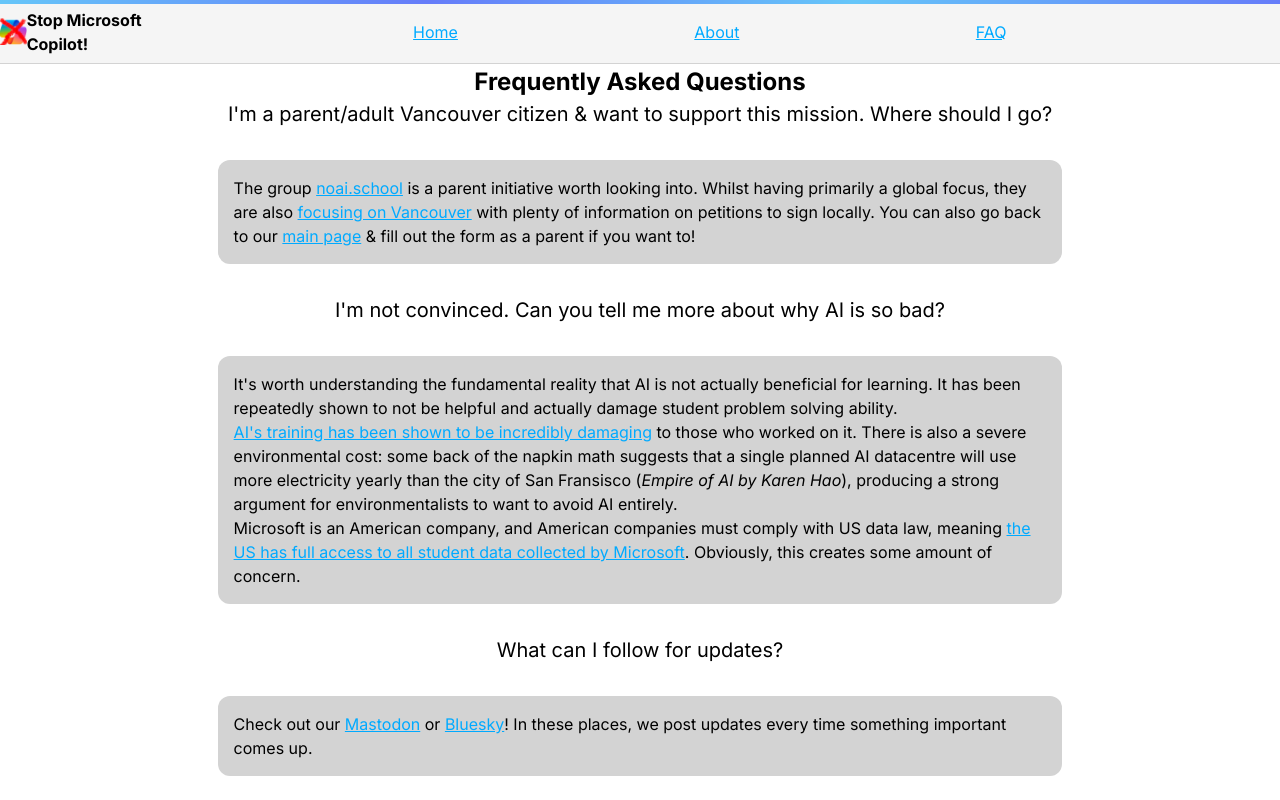
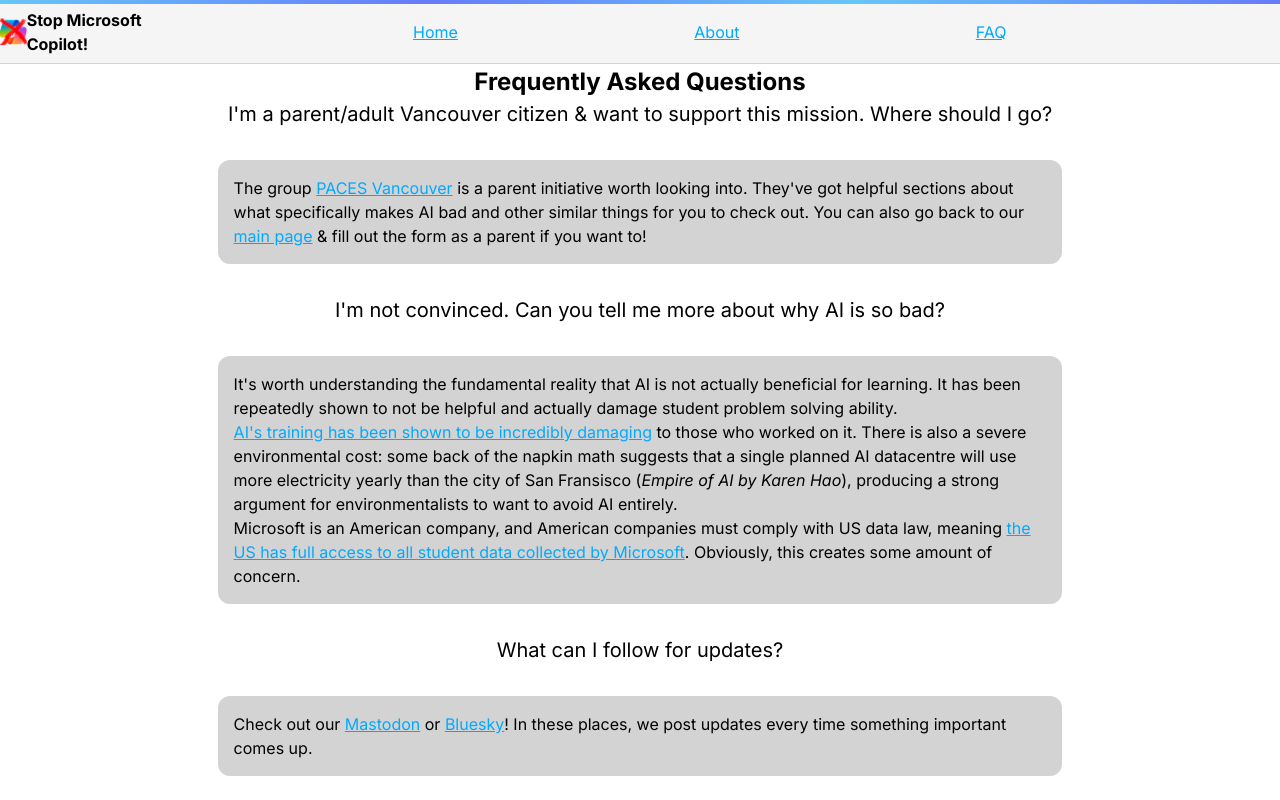
Before and after one commit to Henry-VI/stop-using-copilot, a SvelteKit app: page /faq in a window 1280 px wide. Shown: the top 800 px of the page. Built offline with nearby package versions, Linux system fonts and the light colour scheme; some icons are missing.

Commit message:
long overdue update whoops

```diff
--- a/src/routes/faq/+page.svelte
+++ b/src/routes/faq/+page.svelte
@@ -5,7 +5,7 @@
 <div class="text-xl text-center">
   I'm a parent/adult Vancouver citizen & want to support this mission. Where should I go?
 </div>
-<blockquote>The group <a href="https://noai.school" target="_blank">noai.school</a> is a parent initiative worth looking into. Whilst having primarily a global focus, they are also <a href="https://noai.school/vancouver" target="_blank">focusing on Vancouver</a> with plenty of information on petitions to sign locally. You can also go back to our <a href="https://stopcopilot.henryvaniersel.ca">main page</a> & fill out the form as a parent if you want to!</blockquote>
+<blockquote>The group <a href="https://aicaution.ca" target="_blank">PACES Vancouver</a> is a parent initiative worth looking into. They've got helpful sections about what specifically makes AI bad and other similar things for you to check out. You can also go back to our <a href="https://stopcopilot.henryvaniersel.ca">main page</a> & fill out the form as a parent if you want to!</blockquote>
 <div class="text-xl text-center">
   I'm not convinced. Can you tell me more about why AI is so bad?
 </div>
```
